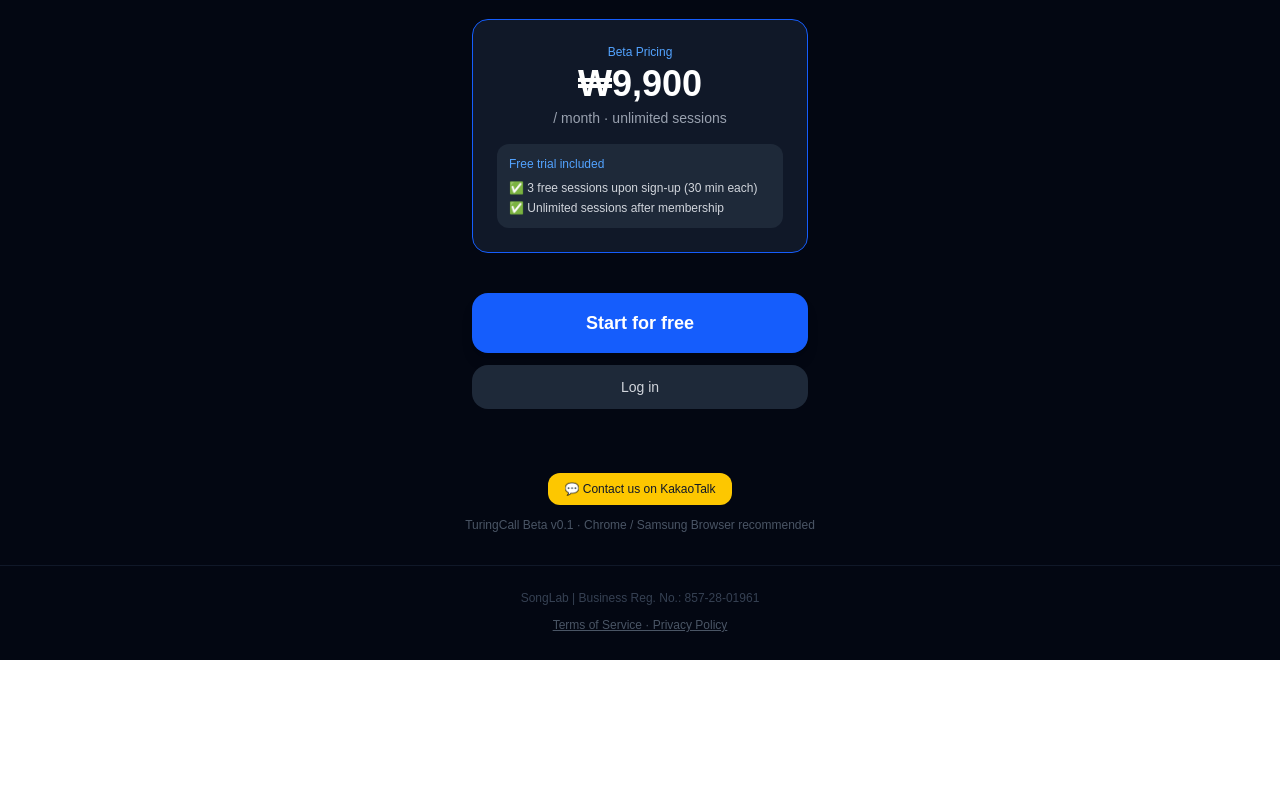
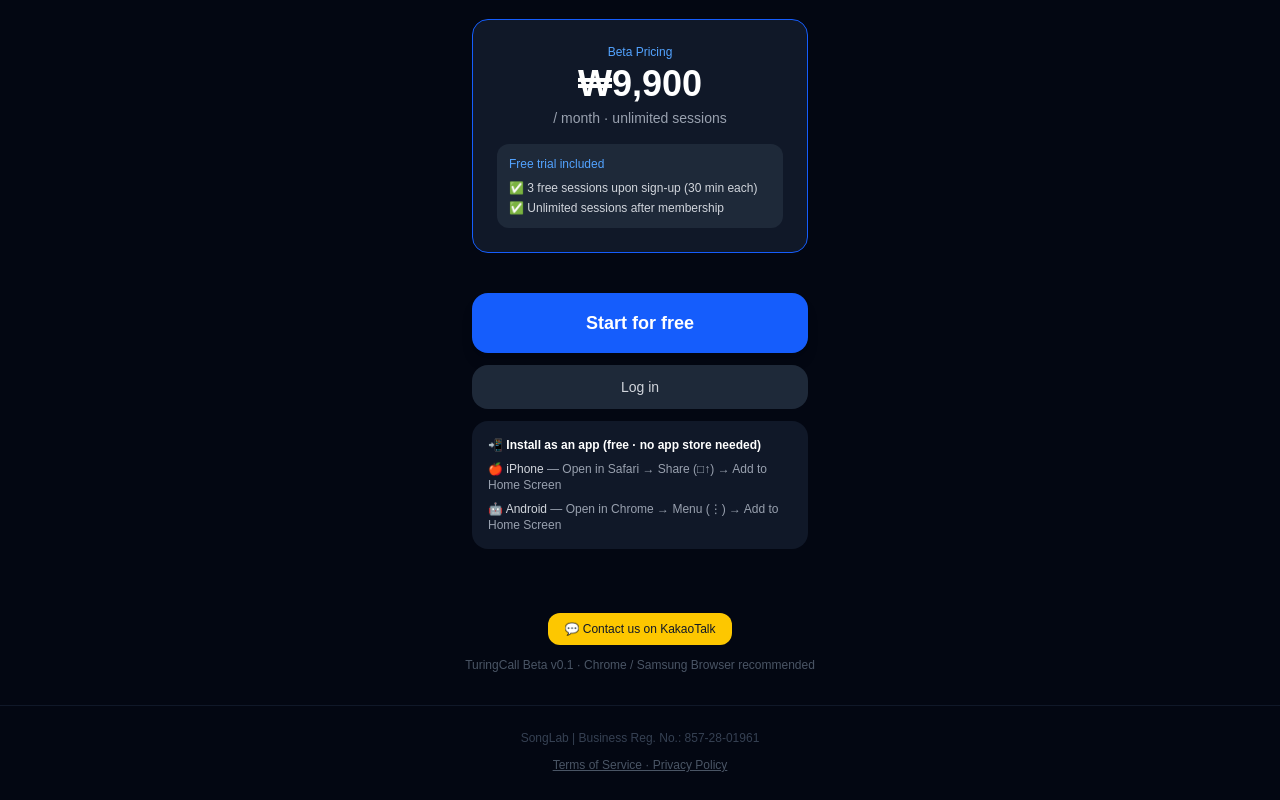
Before and after one commit to nakwon7/eduEng, a Next.js app: page /landing/ko in a window 1280 px wide. Shown: the part 800-1600 px from the top of the page. Before the commit the page ends 1460 px from the top, so only its background shows below. Built offline with nearby package versions, Linux system fonts and the light colour scheme; no server answers.

Commit message:
feat: 랜딩 페이지에 홈 화면 추가 안내 섹션 추가 (한국어/영어)

```diff
--- a/app/landing/ko/page.tsx
+++ b/app/landing/ko/page.tsx
@@ -78,6 +78,13 @@
         >
           Log in
         </a>
+
+        {/* Install as app */}
+        <div className="bg-gray-900 rounded-2xl p-4 text-xs text-gray-400 space-y-2">
+          <p className="text-white text-xs font-semibold">📲 Install as an app (free · no app store needed)</p>
+          <p>🍎 <span className="text-gray-300">iPhone</span> — Open in Safari → Share (□↑) → Add to Home Screen</p>
+          <p>🤖 <span className="text-gray-300">Android</span> — Open in Chrome → Menu (⋮) → Add to Home Screen</p>
+        </div>
       </div>
 
       <div className="text-center pb-8 space-y-3">
--- a/app/page.tsx
+++ b/app/page.tsx
@@ -78,6 +78,13 @@
         >
           로그인
         </a>
+
+        {/* 홈 화면 추가 안내 */}
+        <div className="bg-gray-900 rounded-2xl p-4 text-xs text-gray-400 space-y-2">
+          <p className="text-white text-xs font-semibold">📲 앱처럼 설치하기 (무료 · 앱스토어 불필요)</p>
+          <p>🍎 <span className="text-gray-300">iPhone</span> — Safari에서 접속 → 하단 공유(□↑) → 홈 화면에 추가</p>
+          <p>🤖 <span className="text-gray-300">Android</span> — Chrome에서 접속 → 우상단 메뉴(⋮) → 홈 화면에 추가</p>
+        </div>
       </div>
 
       <div className="text-center pb-8 space-y-3">
```
